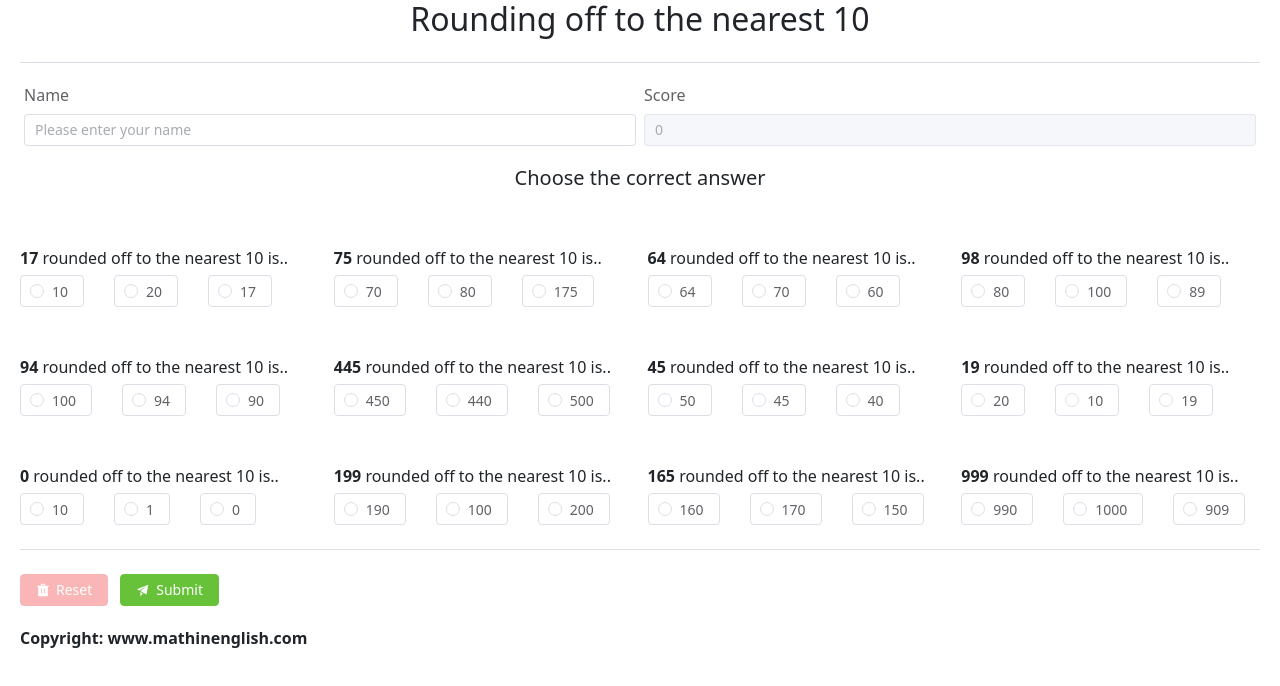
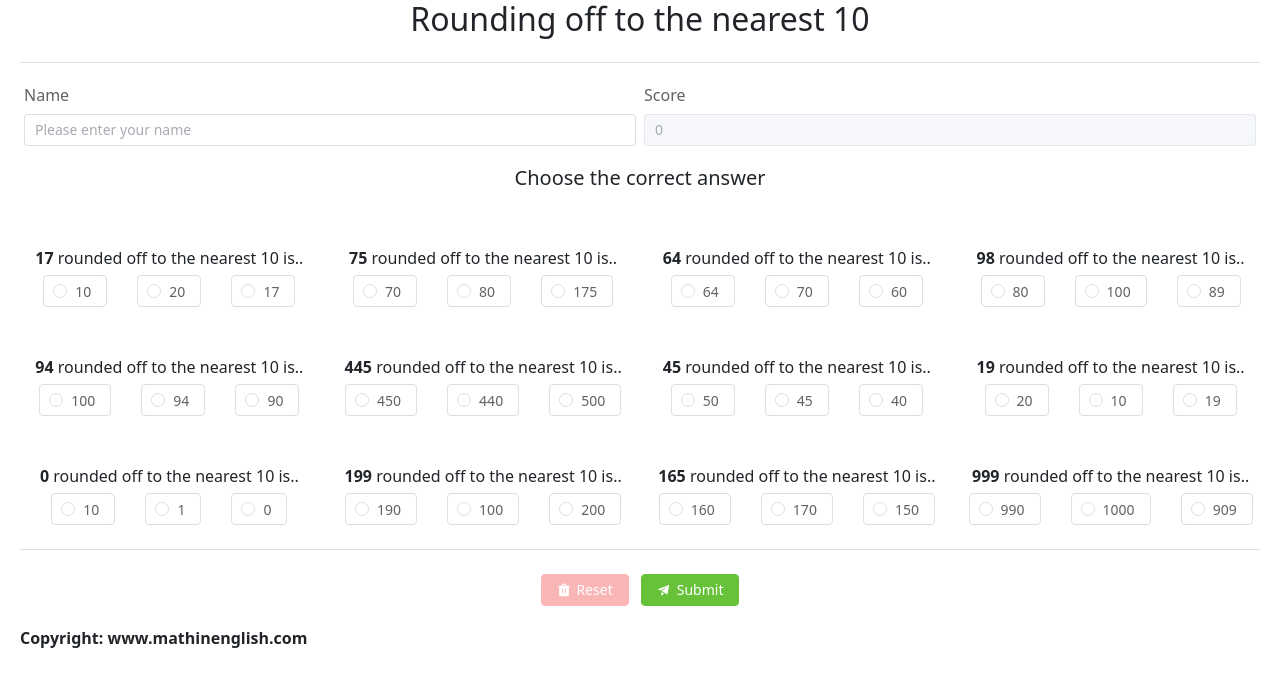
Before and after one commit to krulnua/vue-math-worksheet, a Vue app: page / in a window 1280 px wide. Shown: the top 686 px of the page. Built offline with nearby package versions, Linux system fonts and the light colour scheme.

Commit message:
Add files via upload

```diff
--- a/src/components/MathWorksheet.vue
+++ b/src/components/MathWorksheet.vue
@@ -29,7 +29,7 @@
         <el-row :gutter="15">
           <template v-for="(item, key) in arr" :key="key">
             <!-- responsive col for each screen size -->
-            <el-col :xs="24" :sm="24" :md="12" :lg="6" :xl="6">
+            <el-col :xs="24" :sm="24" :md="12" :lg="6" :xl="6" class="text-center">
               <span class="d-block mt-5">
                 <span class="fw-bold">{{ item.question }}</span>
                 rounded off to the nearest 10 is..
@@ -52,7 +52,7 @@
         </el-row>
         <el-divider />
         <!-- call to action -->
-        <div class="float-start">
+        <div class="text-center">
           <el-popconfirm
             confirm-button-text="Yes"
             cancel-button-text="No"
```
